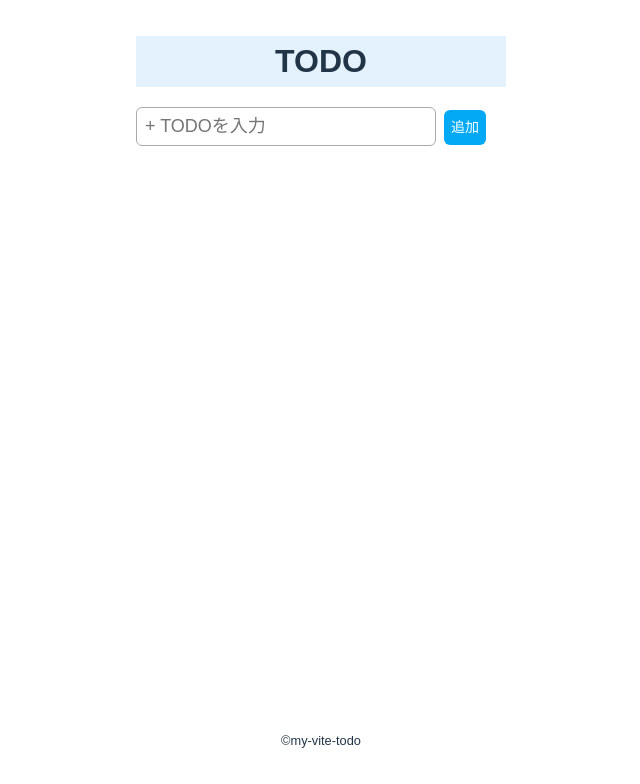
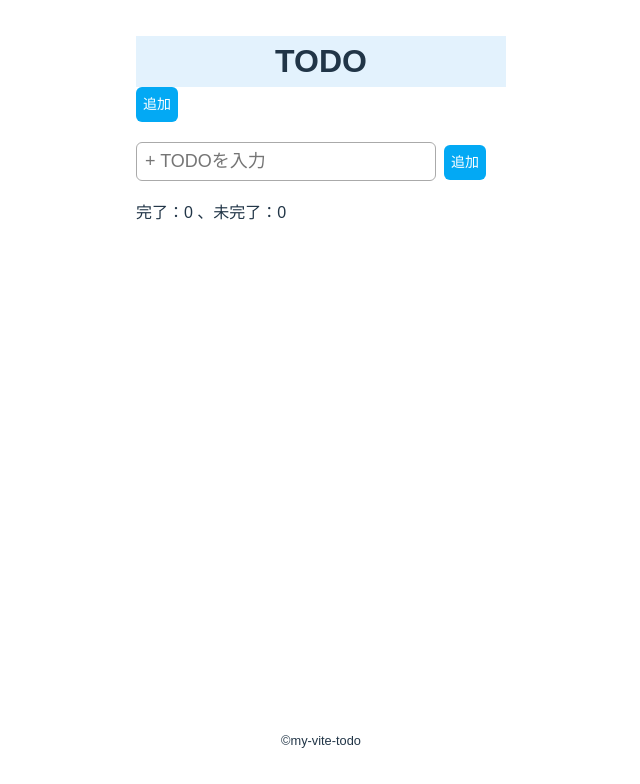
Before and after one commit to ishiyamatomoaki/my-vite-todo, a Vue app: page / in a window 1280 px wide. Shown: the top 784 px of the page, without its empty margins (319-959 px from the left). Built offline with nearby package versions, Linux system fonts and the light colour scheme.

Commit message:
TODOレイアウト

```diff
--- /dev/null
+++ b/src/components/BaseButton.vue
@@ -0,0 +1,18 @@
+<script setup>
+const aaa = () => {};
+</script>
+
+<template>
+  <button class="btn" @click="aaa"><slot /></button>
+</template>
+
+<style scoped>
+.btn {
+  padding: 8px;
+  background-color: #03a9f4;
+  border-radius: 6px;
+  color: #fff;
+  text-align: center;
+  font-size: 14px;
+}
+</style>
--- a/src/components/MainTodo.vue
+++ b/src/components/MainTodo.vue
@@ -1,62 +1,39 @@
 <script setup>
 import { ref } from 'vue';
+import { useTodoList } from '/src/composables/useTodoList.js';
+import BaseButton from '/src/components/BaseButton.vue';
+
 const todoRef = ref('');
-const todoListRef = ref([]);
-const ls = localStorage.todoList;
-todoListRef.value = ls ? JSON.parse(ls) : [];
 const isEditRef = ref(false); //編集ボタンを押したときにtrueにする
-let editId = -1;
-const editTodo = () => {
-  //編集対象となるTODOを取得
-  const todo = todoListRef.value.find((todo) => todo.id === editId);
-  //TODOリストから編集対象のインデックスを取得
-  const idx = todoListRef.value.findIndex((todo) => todo.id === editId);
-  //taskを編集後のTODOで置き換え
-  todo.task = todoRef.value;
-  //solice関数でインデックスをもとに対象オブジェクトを置き換え
-  todoListRef.value.splice(idx, 1, todo);
-  //ローカルストレージに保存
-  localStorage.todoList = JSON.stringify(todoListRef.value);
-  //編集モードを解除
-  isEditRef.value = false;
-  //IDを初期値に戻す
-  //editIndex = -1; これは必要？？
+const { todoListRef, add, show, edit, del, check, countFin } = useTodoList();
+
+const addTodo = () => {
+  add(todoRef.value);
   todoRef.value = '';
-}; //変更ボタンを押したとき
-const deleteTodo = (id) => {
-  const todo = todoListRef.value.find((todo) => todo.id === id);
-  const idx = todoListRef.value.findIndex((todo) => todo.id === id);
-  const delMsg = '「' + todo.task + '」を削除しますか？';
-  if (!confirm(delMsg)) return;
-  todoListRef.value.splice(idx, 1);
-  localStorage.todoList = JSON.stringify(todoListRef.value);
-};
-const showTodo = (id) => {
-  //配列（todoListRef.value）からの引数のidと同じ要素を検索する
-  //findの「（todo）」には配列の要素が引数として順番に入る
-  //「todo.id === id」がtureならその時点の要素：todoが返る
-  const todo = todoListRef.value.find((todo) => todo.id === id);
-  todoRef.value = todo.task;
-  isEditRef.value = true;
-  editId = id;
 };
 
-const addTodo = () => {
-  //IDを簡易的にミリ秒で登録する
-  const id = new Date().getTime();
+const showTodo = (id) => {
+  todoRef.value = show(id);
+  isEditRef.value = true;
+};
 
-  //配列に入力TODOを格納
-  todoListRef.value.push({ id: id, task: todoRef.value });
+const editTodo = () => {
+  edit(todoRef.value);
+  isEditRef.value = false;
+  todoRef.value = '';
+};
 
-  //ローカルストレージに登録
-  localStorage.todoList = JSON.stringify(todoListRef.value);
+const deleteTodo = (id) => {
+  del(id);
+};
 
-  //登録後は入力欄を空にする
-  todoRef.value = '';
+const changeCheck = (id) => {
+  check(id);
 };
 </script>
 
 <template>
+  <BaseButton>追加</BaseButton>
   <div class="box_input">
     <input
       type="text"
@@ -69,14 +46,23 @@ const addTodo = () => {
   </div>
   <div class="box_list">
     <div class="todo_list" v-for="todo in todoListRef" :key="todo.id">
-      <div class="todo">
-        <input type="checkbox" class="check" /><label>{{ todo.task }}</label>
+      <div class="todo" :class="{ fin: todo.checked }">
+        <input
+          type="checkbox"
+          class="check"
+          @change="changeCheck(todo.id)"
+          :checked="todo.checked"
+        /><label>{{ todo.task }}</label>
       </div>
       <div class="btns">
         <button class="btn green" @click="showTodo(todo.id)">編</button>
         <button class="btn pink" @click="deleteTodo(todo.id)">削</button>
       </div>
     </div>
+  </div>
+  <div class="finCount">
+    <span>完了：{{ countFin }} 、</span>
+    <span>未完了：{{ todoListRef.length - countFin }}</span>
   </div>
 </template>
 
@@ -141,4 +127,15 @@ const addTodo = () => {
 .pink {
   background-color: #ff4081;
 }
+
+.fin {
+  text-decoration: line-through;
+  background-color: #ddd;
+  color: #777;
+}
+
+.fincount {
+  margin-top: 8px;
+  font-size: 0.8em;
+}
 </style>
--- /dev/null
+++ b/src/composables/useTodoList.js
@@ -0,0 +1,75 @@
+import { computed, ref } from 'vue';
+
+//外部から使えるようにexportする
+export const useTodoList = () => {
+  //ローカルストレージにtodoListが存在していればparseし、
+  //なければundifinedになるため空配列をセットする。
+  const ls = localStorage.todoList;
+  const todoListRef = ref([]);
+  todoListRef.value = ls ? JSON.parse(ls) : [];
+
+  //追加処理
+  const add = (task) => {
+    //IDを簡易的にミリ秒で登録する
+    const id = new Date().getTime();
+    //配列に入力TODOを格納
+    todoListRef.value.push({ id: id, task: task, checked: false });
+    //ローカルストレージに登録
+    localStorage.todoList = JSON.stringify(todoListRef.value);
+  };
+  //TODOリストからIDを元にそのインデックスを取得
+  const findById = (id) => {
+    return todoListRef.value.find((todo) => todo.id === id);
+  };
+  //TODOリストからIDを元にそのインデックスを取得
+  const findIndexById = (id) => {
+    return todoListRef.value.findIndex((todo) => todo.id === id);
+  };
+
+  //編集ボタン処理
+  const editId = ref(-1); //リアクティブにします
+  const show = (id) => {
+    const todo = findById(id);
+    editId.value = id;
+    return todo.task; //画面処理させるために返します
+  };
+
+  //変更ボタン処理
+  const edit = (task) => {
+    const todo = findById(editId.value);
+    const idx = findIndexById(editId.value);
+    todo.task = task;
+    todoListRef.value.splice(idx, 1, todo);
+    localStorage.todoList = JSON.stringify(todoListRef.value);
+    editId.value = -1;
+  };
+
+  //削除ボタン処理
+  const del = (id) => {
+    const todo = findById(id);
+    const delMsg = '「' + todo.task + '」を削除しますか？';
+    if (!confirm(delMsg)) return;
+
+    const idx = findIndexById(id);
+    todoListRef.value.splice(idx, 1);
+    localStorage.todoList = JSON.stringify(todoListRef.value);
+  };
+
+  //チェックボタン処理
+  const check = (id) => {
+    const todo = findById(id);
+    const idx = findIndexById(id);
+    todo.checked = !todo.checked;
+    todoListRef.value.splice(idx, 1, todo);
+    localStorage.todoList = JSON.stringify(todoListRef.value);
+  };
+
+  const countFin = computed(() => {
+    console.log('computed');
+    const finArr = todoListRef.value.filter((todo) => todo.checked);
+    return finArr.length;
+  });
+
+  //returnすることでtodoとidxを外部から使うことができる
+  return { todoListRef, add, show, edit, del, check, countFin };
+};
```
